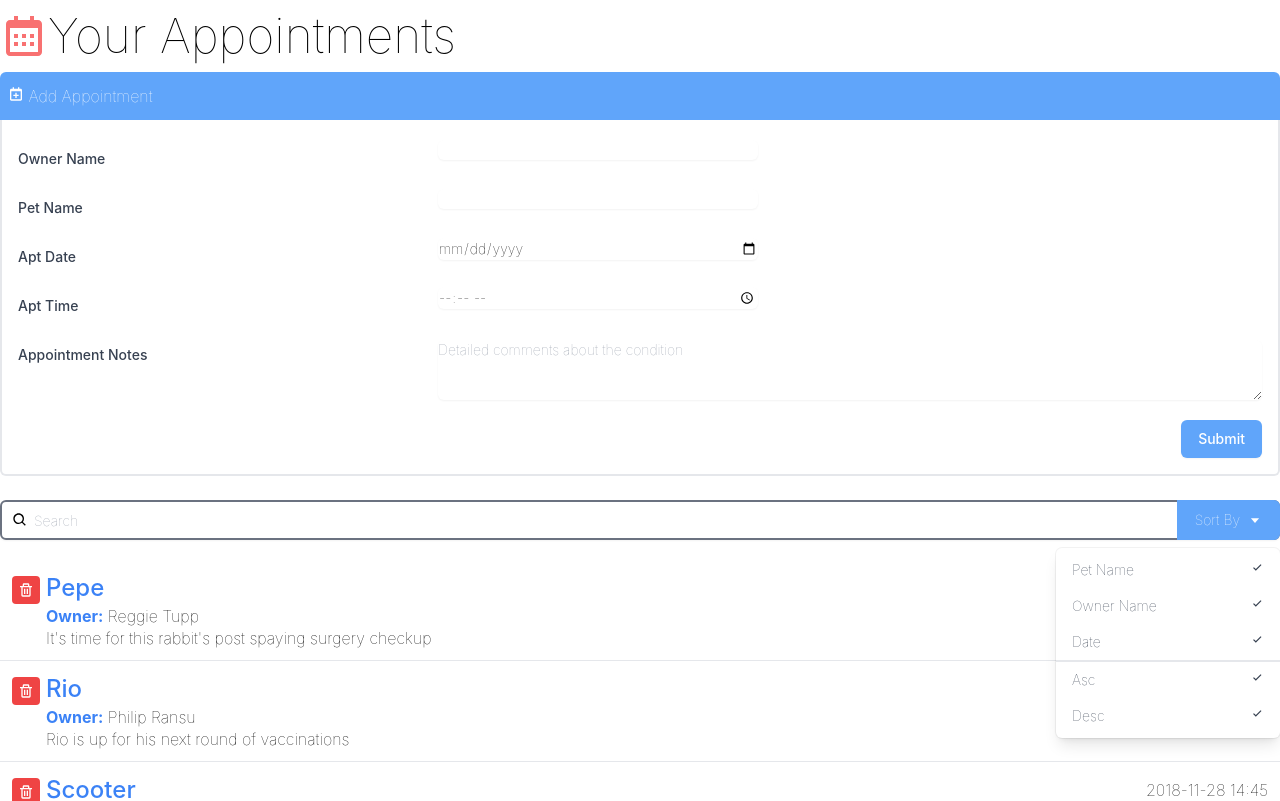
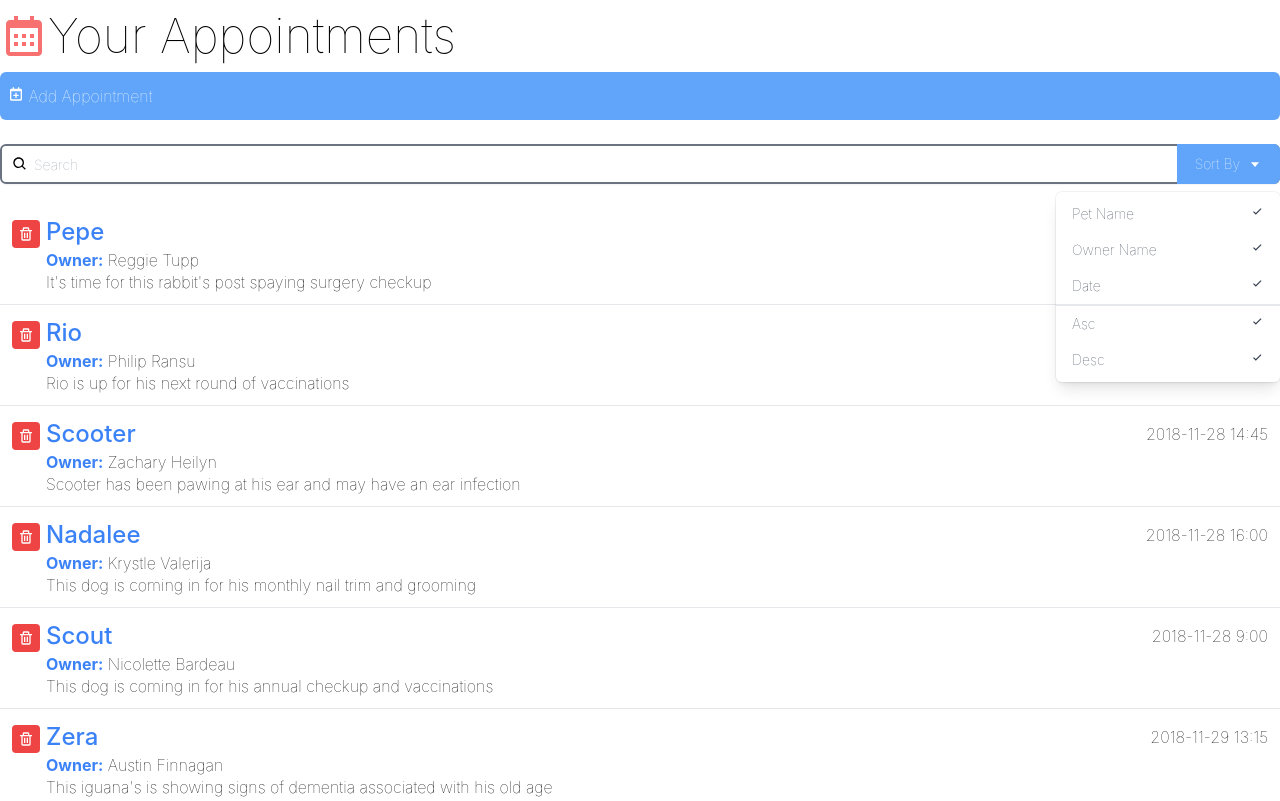
Before and after one commit to AllenRuiGuo/react-interface, a React (Create React App) app: page / in a window 1280 px wide. Shown: the top 801 px of the page. Built offline with nearby package versions, Linux system fonts and the light colour scheme.

Commit message:
Toggle AddAppointment button

```diff
--- a/src/components/AddAppointment.js
+++ b/src/components/AddAppointment.js
@@ -1,16 +1,23 @@
 import { BiCalendarPlus } from "react-icons/bi";
+import { useState } from "react";
 
 const AddAppointment = () => {
+  let [toggleForm, setToggleForm] = useState(false);
   return (
     <div>
-      <button className="bg-blue-400 text-white px-2 py-3 w-full text-left rounded-t-md">
+      <button
+        onClick={() => setToggleForm(!toggleForm)}
+        className={`bg-blue-400 text-white px-2 py-3 w-full text-left rounded-t-md
+        ${toggleForm ? "rounded-t-md" : "rounded-md"}`}
+      >
         <div>
           <BiCalendarPlus className="inline-block align-text-top" /> Add
           Appointment
         </div>
       </button>
+      {toggleForm && (
         <div className="border-r-2 border-b-2 border-l-2 border-light-blue-500 rounded-b-md pl-4 pr-4 pb-4">
-        <div className="sm:grid sm:grid-cols-3 sm:gap-4 sm:items-start  sm:pt-5">
+          <div className="sm:grid sm:grid-cols-3 sm:gap-4 sm:items-start sm:pt-5 mt-2">
             <label
               htmlFor="ownerName"
               className="block text-sm font-medium text-gray-700 sm:mt-px sm:pt-2"
@@ -27,7 +34,7 @@
             </div>
           </div>
 
-        <div className="sm:grid sm:grid-cols-3 sm:gap-4 sm:items-start  sm:pt-5">
+          <div className="sm:grid sm:grid-cols-3 sm:gap-4 sm:items-start sm:pt-5 mt-2">
             <label
               htmlFor="petName"
               className="block text-sm font-medium text-gray-700 sm:mt-px sm:pt-2"
@@ -44,7 +51,7 @@
             </div>
           </div>
 
-        <div className="sm:grid sm:grid-cols-3 sm:gap-4 sm:items-start  sm:pt-5">
+          <div className="sm:grid sm:grid-cols-3 sm:gap-4 sm:items-start sm:pt-5 mt-2">
             <label
               htmlFor="aptDate"
               className="block text-sm font-medium text-gray-700 sm:mt-px sm:pt-2"
@@ -61,7 +68,7 @@
             </div>
           </div>
 
-        <div className="sm:grid sm:grid-cols-3 sm:gap-4 sm:items-start  sm:pt-5">
+          <div className="sm:grid sm:grid-cols-3 sm:gap-4 sm:items-start sm:pt-5 mt-2">
             <label
               htmlFor="aptTime"
               className="block text-sm font-medium text-gray-700 sm:mt-px sm:pt-2"
@@ -78,7 +85,7 @@
             </div>
           </div>
 
-        <div className="sm:grid sm:grid-cols-3 sm:gap-4 sm:items-start  sm:pt-5">
+          <div className="sm:grid sm:grid-cols-3 sm:gap-4 sm:items-start sm:pt-5 mt-2">
             <label
               htmlFor="aptNotes"
               className="block text-sm font-medium text-gray-700 sm:mt-px sm:pt-2"
@@ -107,6 +114,7 @@
             </div>
           </div>
         </div>
+      )}
     </div>
   );
 };
```
Lines whose indentation alone changed are shown as unchanged.
